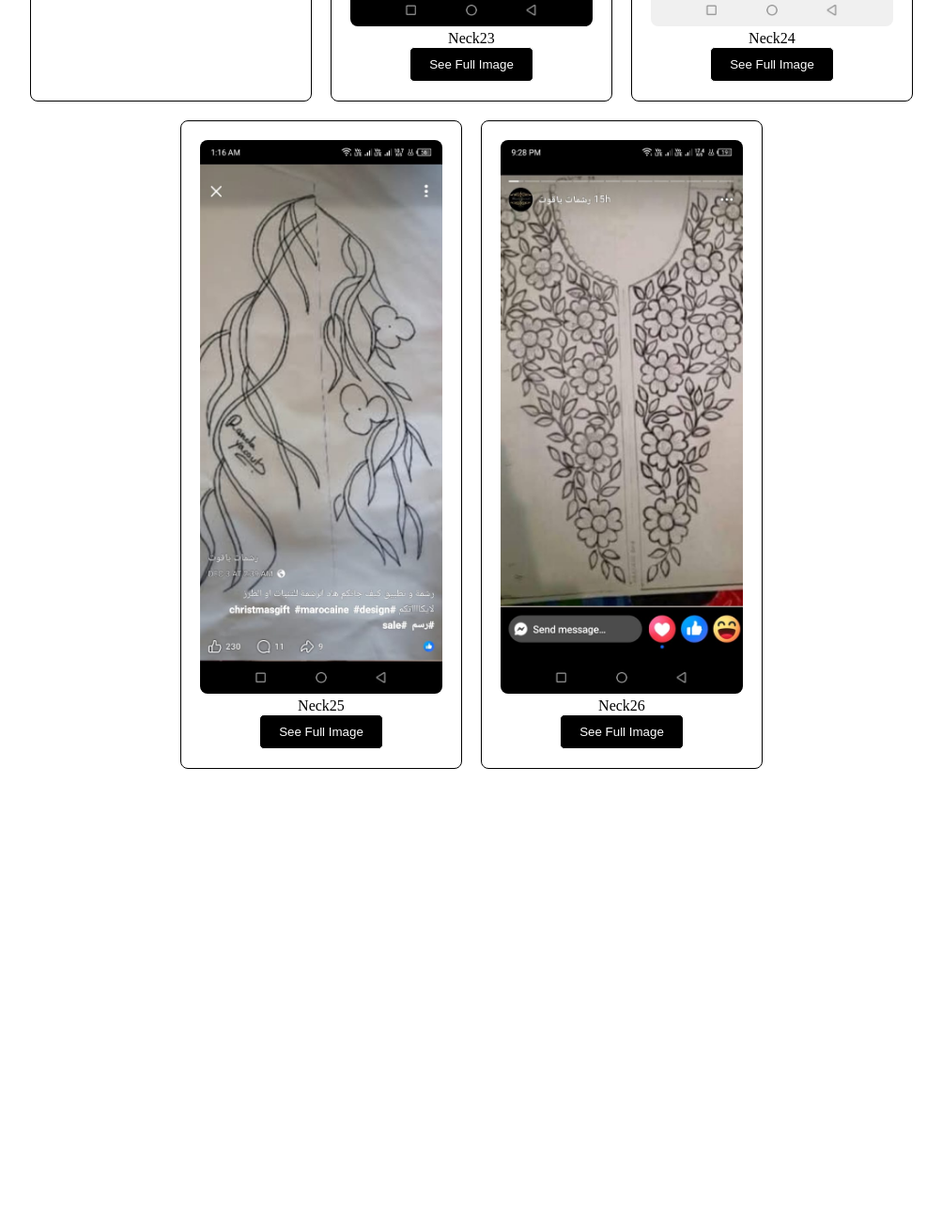
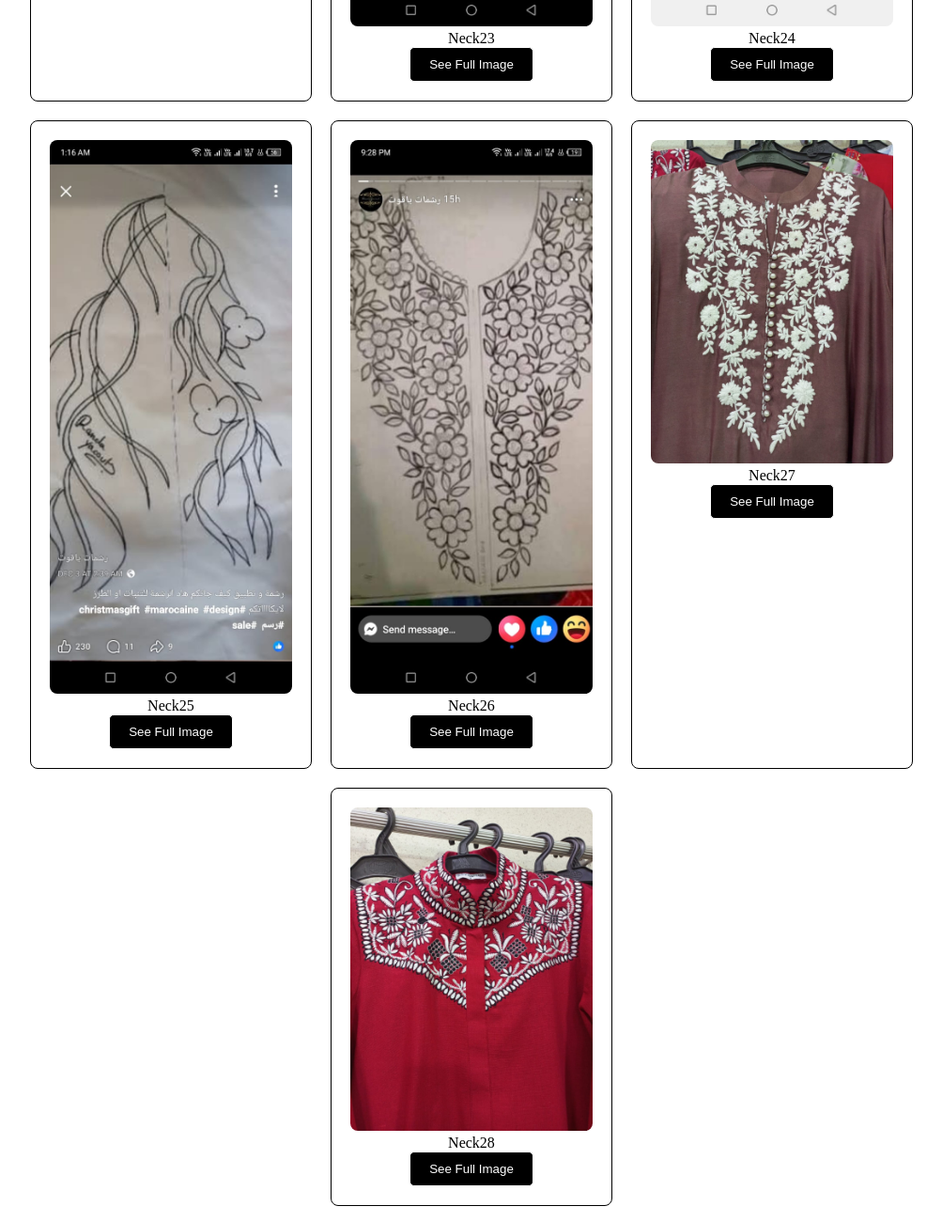
Before and after one commit to saifullahp/Design-by-Aiman-neck, a plain HTML site: page index.html in a window 1280 px wide. Shown: the part 5140-6440 px from the top of the page at 94% size, without its empty margins (138-1141 px from the left). Before the commit the page ends 5978 px from the top, so only its background shows below. Drawn offline with Linux system fonts and the light colour scheme.

Commit message:
Add files via upload

```diff
--- a/index.html
+++ b/index.html
@@ -148,6 +148,16 @@
 <p>Neck26</p>
 <button><a href="n26.jpg">See Full Image</a></button>
 </div>
+<div class="card">
+<img src="n27.jpg" >
+<p>Neck27</p>
+<button><a href="n27.jpg">See Full Image</a></button>
+</div>
+<div class="card">
+<img src="n28.jpg" >
+<p>Neck28</p>
+<button><a href="n28.jpg">See Full Image</a></button>
+</div>
 
 </div>
 
```
Also changed, not shown: n27.jpg (added), n28.jpg (added), n29.jpeg (added).
